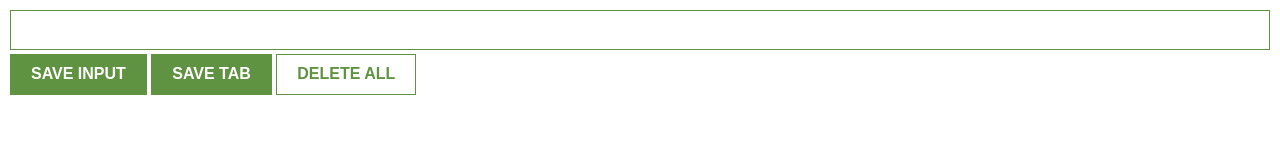
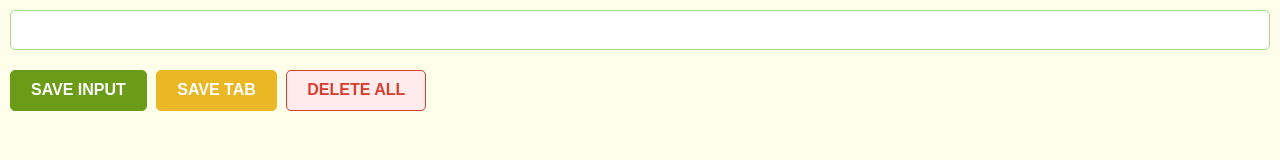
Before and after one commit to nadielotiene/leads-tracker, a website built with Vite: page index.html in a window 1280 px wide. Built offline with nearby package versions, Linux system fonts and the light colour scheme.

Commit message:
favicon, color and style changes

```diff
--- a/index.css
+++ b/index.css
@@ -1,4 +1,5 @@
 body {
+    background-color: #FEFFEA;
     margin: 0;
     padding: 10px;
     font-family: Arial, Helvetica, sans-serif;
@@ -9,21 +10,70 @@ input {
     width: 100%;
     padding: 10px;
     box-sizing: border-box;
-    border: 1px solid #5f9341;
-    margin-bottom: 4px;
+    border: 1px solid #A3DE83;
+    border-radius: 5px;
+    /* box-shadow: 0 9px #999; */
+    margin-bottom: 20px;
 }
 
 button {
-    background: #5f9341;
     color: white;
     padding: 10px 20px;
-    border: 1px solid #5f9341;
+    border: 1px solid;
+    border-radius: 5px;
+    margin-right: 5px;
     font-weight: bold;
+    /* box-shadow: 0 9px #999; */
+    /* transition: all 0.1s; */
+}
+
+button:active {
+    /* box-shadow:0 5px #666; */
+    /* transform: translateY(4px); */
+}
+
+#input-btn {
+    background-color: #6B9C17;
+    border-color: #6B9C17;
+}
+
+#input-btn:hover {
+    background-color: #8BC91E;
+}
+
+#input-btn:active {
+    background-color: #527812;
+}
+
+#tab-btn {
+    background-color: #E9B824;
+    border-color: #E9B824;
+}
+
+#tab-btn:hover {
+    background-color: #F2BF24;
+}
+
+#tab-btn:active {
+    background-color: #C99F1E;
 }
 
 #delete-btn {
-    background: white;
-    color: #5f9341;
+    color: #D83F31;
+    background-color: #FFEBEB;
+    border-color: #D83F31;
+}
+
+#delete-btn:hover {
+    color: #FFEBEB;
+    background-color: #D83F31;
+    border-color: #D83F31;
+}
+
+#delete-btn:active {
+    color: #FFEBEB;
+    background-color: #DB0C00;
+    border-color: #DB0C00;
 }
 
 ul {
--- a/index.html
+++ b/index.html
@@ -1,5 +1,6 @@
 <html>
     <head><link rel="stylesheet" href="https://cdnjs.cloudflare.com/ajax/libs/normalize/8.0.1/normalize.css">
+        <link rel="icon" type="image/x-icon" href="bookmark-icon.png">
         <link rel="stylesheet" href="index.css">
     </head>
     <body>
```
Also changed, not shown: bookmark-icon.png (added), icon.png (deleted).
